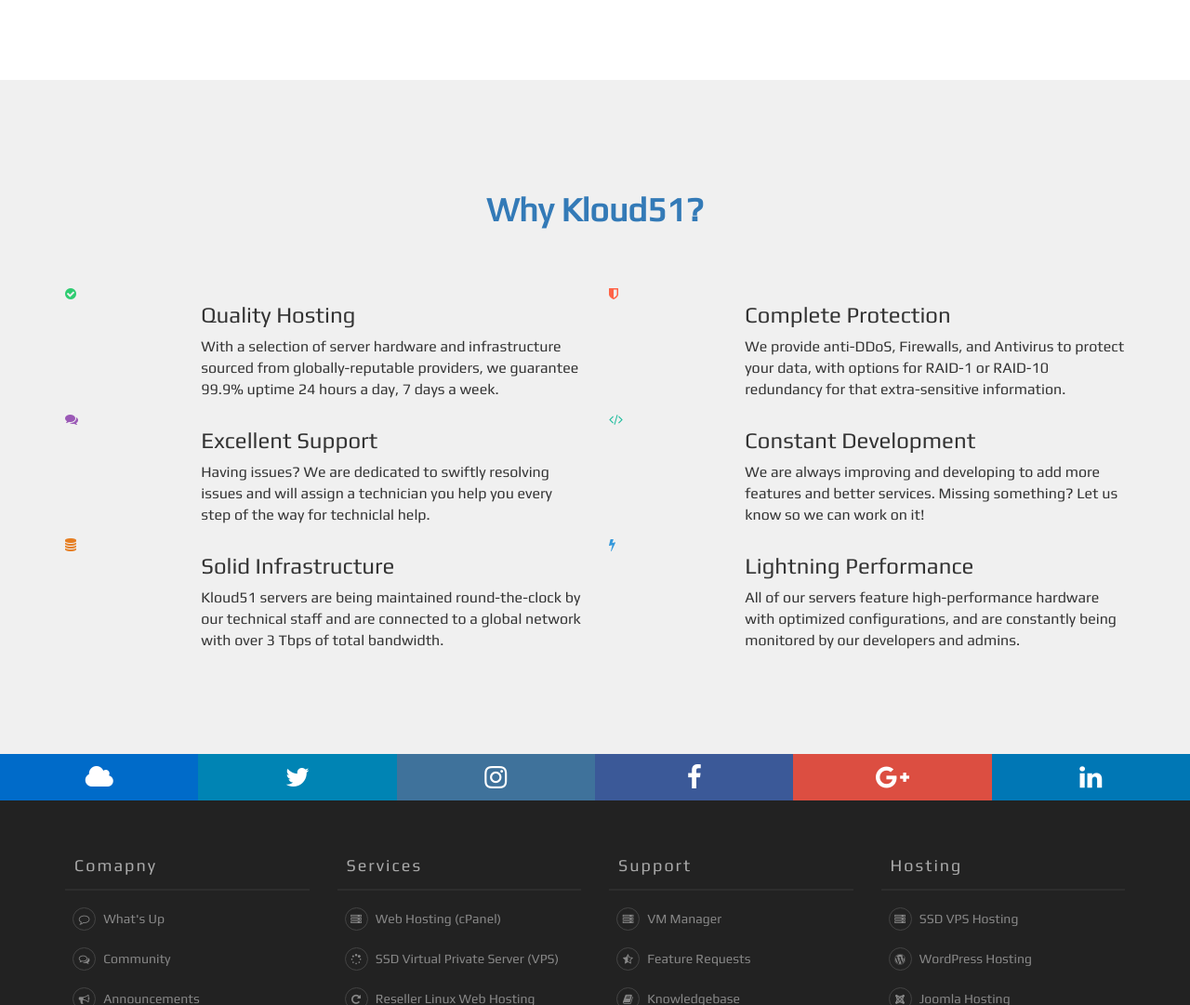
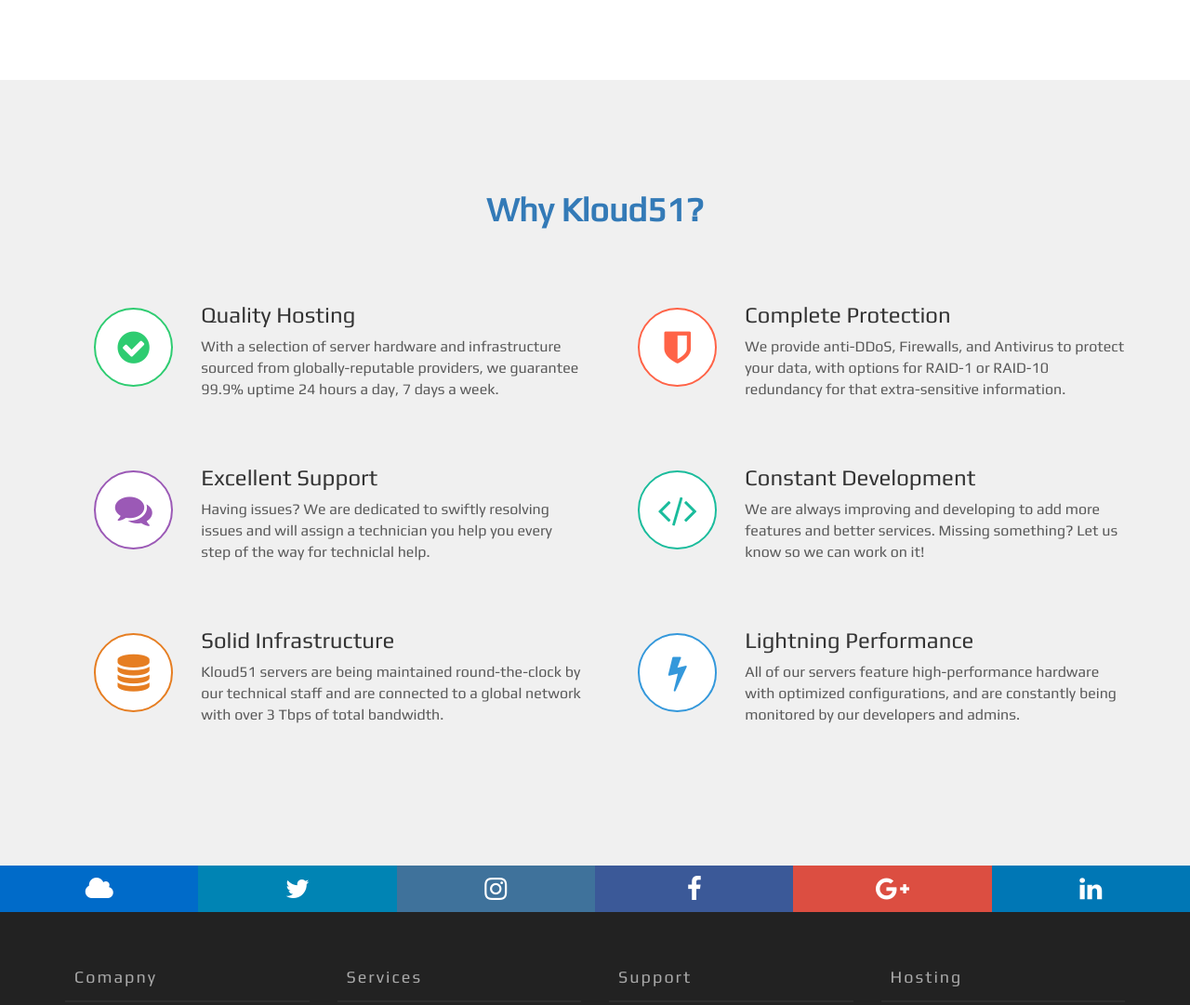
Before and after one commit to SavandBros/kloud51, a PHP site: page / in a window 1280 px wide. Shown: the part 1317-2398 px from the top of the page at 93% size. Run offline with PHP 8.4, Linux system fonts and the light colour scheme; data that the repository does not hold is empty; some libraries are stand-ins or nearby versions.

Commit message:
Update main page

```diff
--- a/app/home.php
+++ b/app/home.php
@@ -95,7 +95,7 @@
     <!-- Title -->
     <h1 class="header"><a href="#why">Why Kloud51?</a></h1>
     <!-- Reasons -->
-    <div class="row why-list">
+    <div class="row icon-title">
       <div class="col-lg-6">
         <div class="row">
           <div class="col-sm-3">
```
